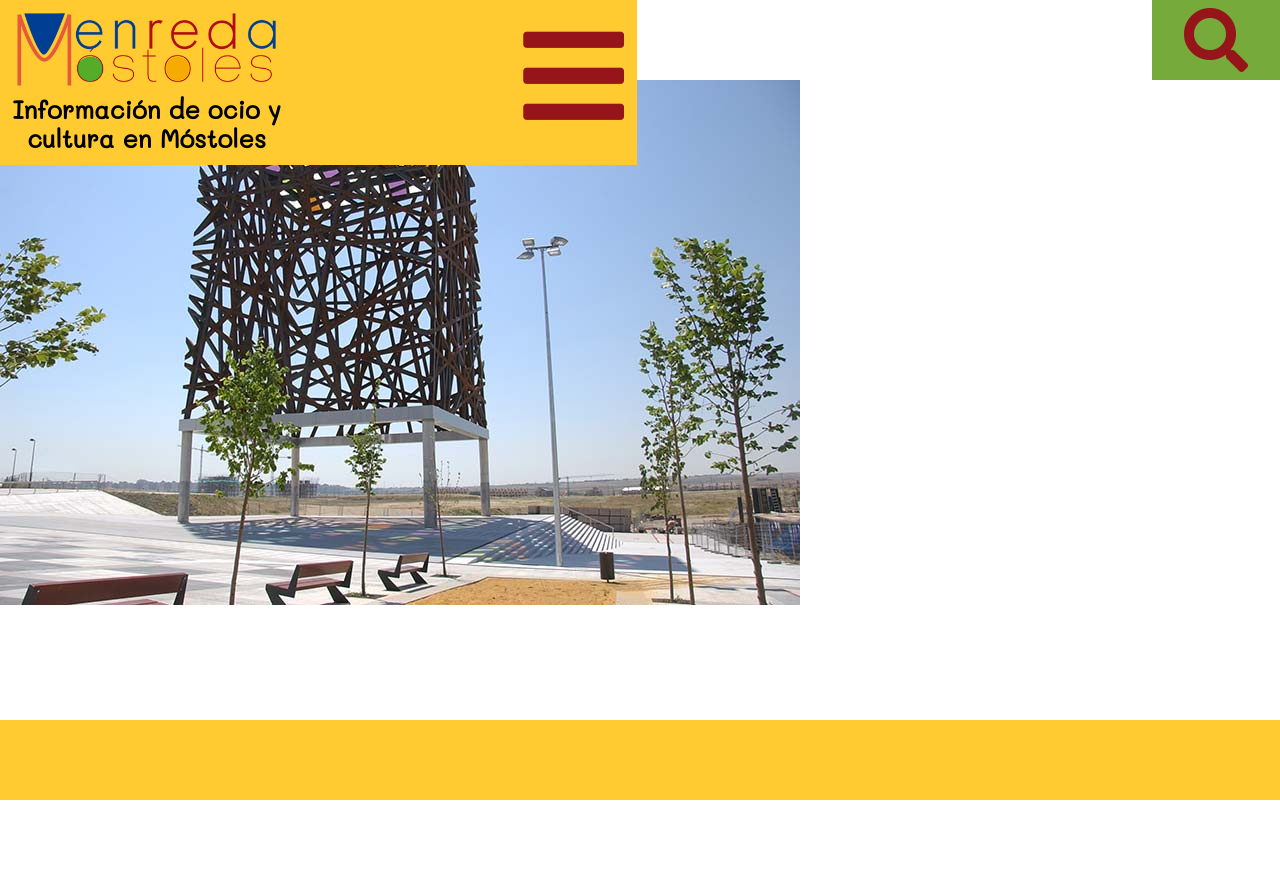
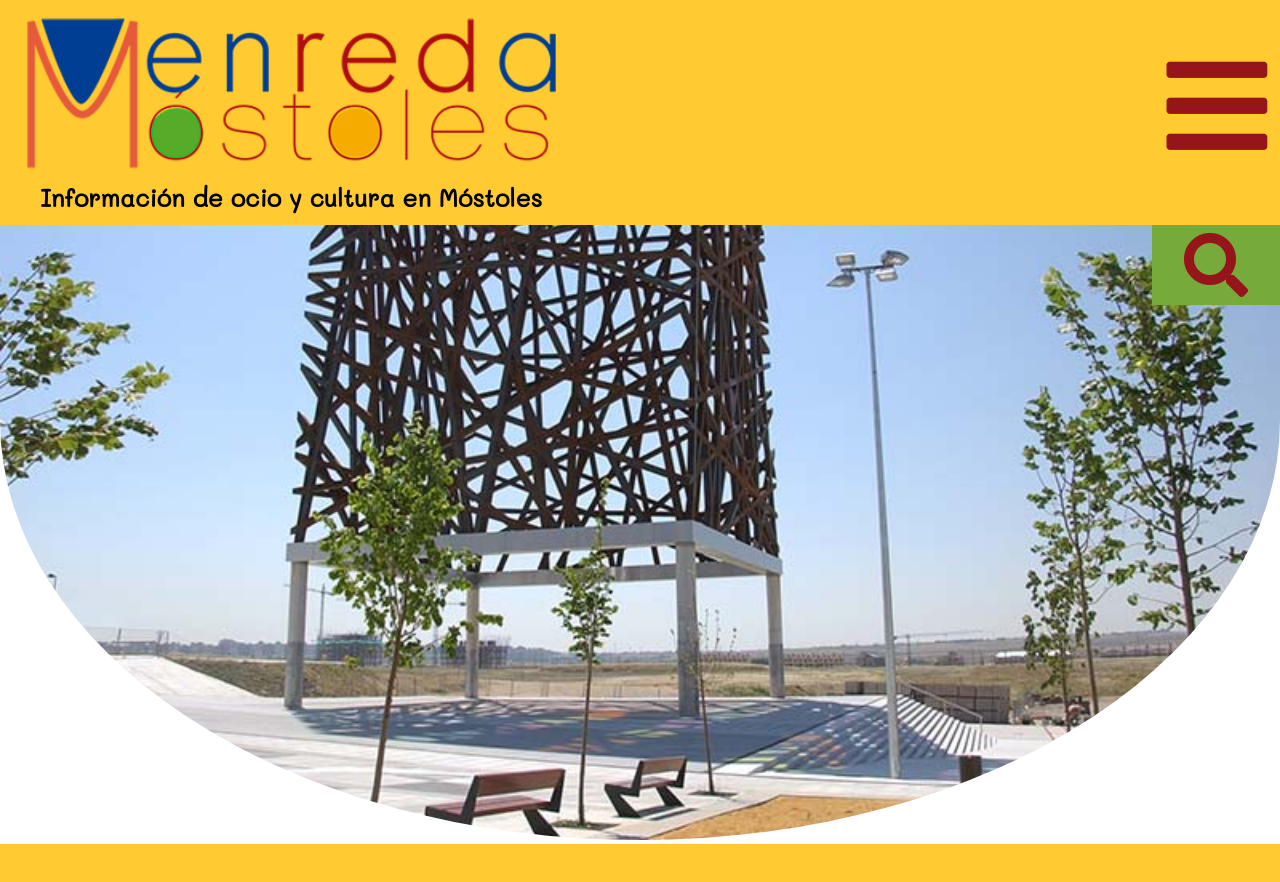
Before and after one commit to juanma62/mostolesenreda, a website with bundled scripts: page index.html in a window 1280 px wide. Before the commit the page ends 800 px from the top, so only its background shows below. Built offline with nearby package versions, Linux system fonts and the light colour scheme.

Commit message:
Cambios nuevos 7-11-18

```diff
--- a/scss/style.scss
+++ b/scss/style.scss
@@ -7,11 +7,10 @@ $rojomostoles:#96151a;
 
 header{
     width: 100%;
-    height: 5rem;
-    #cabecera{
     background-color: lighten($naranjamostoles, 15%);
     position: fixed;
-
+    #cabecera{
+        width: 100%;
         display: flex;
         justify-content: space-between;
         align-items: center;
@@ -39,7 +38,7 @@ header{
     }
     h1{
         color: black;
-        font-size: 1.95vw;
+        font-size: 1.9vw;
         text-align: center;
         margin-top: -.17rem;
         font-family: 'Mali', cursive;
@@ -48,12 +47,6 @@ header{
         width: 100%;
         height: 1.5rem;
         background-color: white;
-    }
-    .carruselPortada{
-        width: 100%;
-        img{
-        border-radius: 0 0 50% 50%;
-            width: 100%;
     }
 }
 .lupa{
@@ -68,9 +61,15 @@ header{
     position: absolute;
     right: 0;
 }
-}
 
 main{
+    .carruselPortada{
+        width: 100%;
+        img{
+        border-radius: 0 0 50% 50%;
+            width: 100%;
+        }
+    }
 }
 
 // Footer
@@ -79,6 +78,4 @@ footer{
     width: 100%;
     height: 5rem;
     background-color: lighten($naranjamostoles, 15%);
-    position: fixed;
-    bottom: 0;
 }
```
Also changed, not shown: css/style.css, 1 other file. Lines whose indentation alone changed are shown as unchanged.
